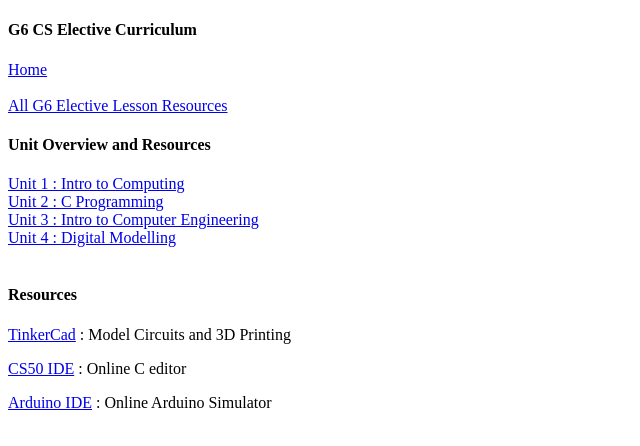
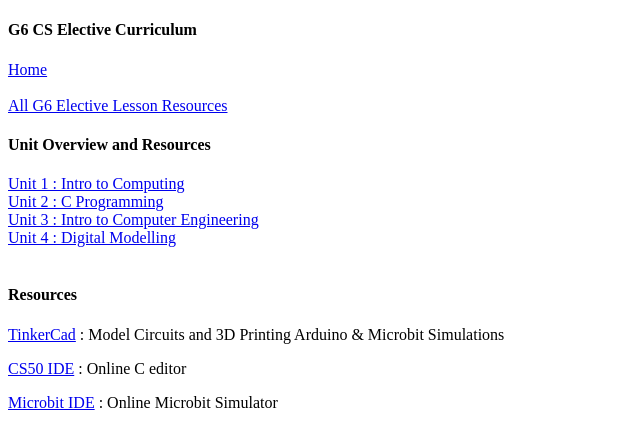
Before and after one commit to BenNewton1991/curriculum, a plain HTML site: page G6/g6_homepage.html in a window 1280 px wide. Shown: the whole page, without its empty margins (0-640 px from the left). Drawn offline with Linux system fonts and the light colour scheme.

Commit message:
Update g6_homepage.html

```diff
--- a/G6/g6_homepage.html
+++ b/G6/g6_homepage.html
@@ -21,9 +21,9 @@
     <br>
     <h4>Resources</h4>
 
-    <p><a href="https://www.tinkercad.com/dashboard">TinkerCad</a> : Model Circuits and 3D Printing</p>
+    <p><a href="https://www.tinkercad.com/dashboard">TinkerCad</a> : Model Circuits and 3D Printing Arduino & Microbit Simulations</p>
     <p><a href="https://cs50.dev/">CS50 IDE</a> : Online C editor</p>
-    <p><a href="https://microbit.org/code/">Arduino IDE</a> : Online Arduino Simulator</p>
+    <p><a href="https://microbit.org/code/">Microbit IDE</a> : Online Microbit Simulator</p>
 
 
 </body>
```
